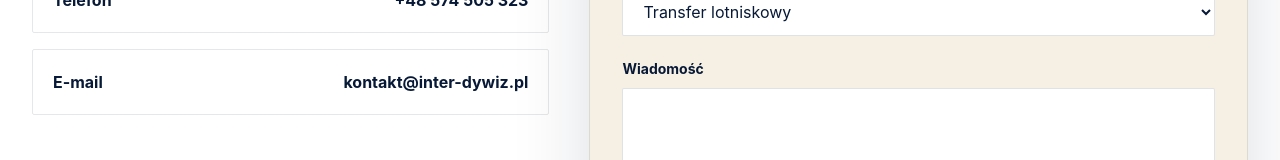
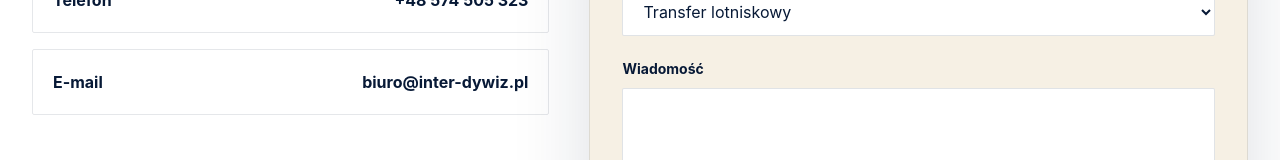
Before and after one commit to Dominik499/inter-dywiz-website, a Next.js app: page / in a window 1280 px wide. Shown: the part 2610-2770 px from the top of the page. Built offline with nearby package versions, Linux system fonts and the light colour scheme.

Commit message:
Update contact email address

```diff
--- a/app/page.tsx
+++ b/app/page.tsx
@@ -3,7 +3,7 @@ import ContactForm from "../components/contact-form";
 const phoneDisplay = "+48 574 505 323";
 const phoneHref = "tel:+48574505323";
 const whatsappHref = "https://wa.me/48574505323";
-const email = "kontakt@inter-dywiz.pl";
+const email = "biuro@inter-dywiz.pl";
 
 const services = [
   {
--- a/app/polityka-prywatnosci/page.tsx
+++ b/app/polityka-prywatnosci/page.tsx
@@ -81,8 +81,8 @@ export default function PrivacyPolicyPage() {
             <h2 className="text-xl font-black text-navy">6. Kontakt</h2>
             <p className="mt-2">
               W sprawach dotyczących prywatności skontaktuj się pod adresem{' '}
-              <a className="font-bold text-navy underline hover:text-gold" href="mailto:kontakt@inter-dywiz.pl">
-                kontakt@inter-dywiz.pl
+              <a className="font-bold text-navy underline hover:text-gold" href="mailto:biuro@inter-dywiz.pl">
+                biuro@inter-dywiz.pl
               </a>.
             </p>
           </section>
```
Also changed, not shown: 1 other file (tests, documents, lock files or other folders).
